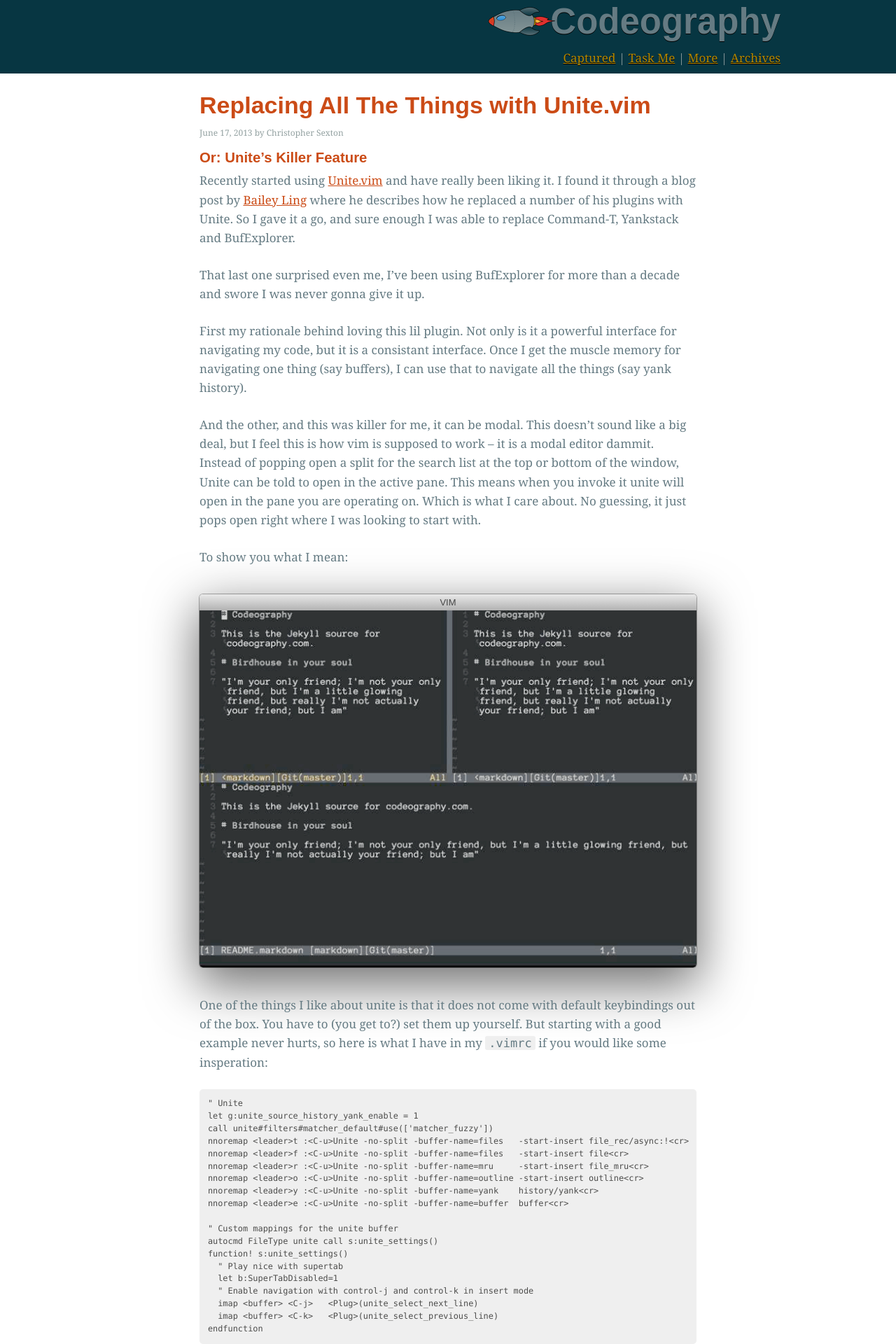
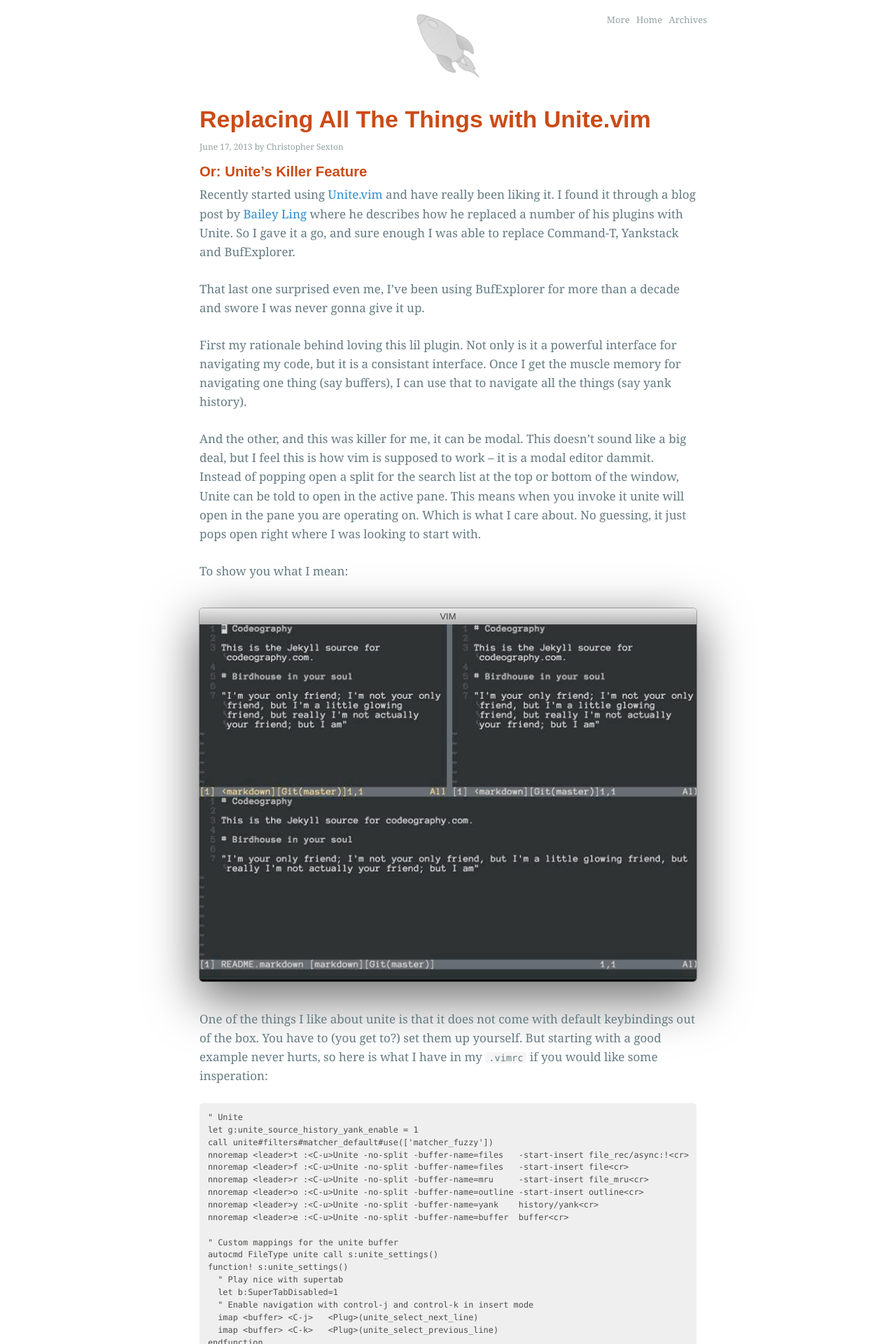
Before and after one commit to csexton/codeography.com, a Jekyll site: the page built from _posts/2013-06-17-replacing-all-the-things-with-unite-vim.markdown, in a window 1280 px wide. Shown: the top 1920 px of the page at 70% size. Built offline with Jekyll 4.4.1, drawn with Linux system fonts in a browser that asks for light colours; nearby versions of some CDN libraries; some web fonts are replaced; Markdown is read by kramdown in place of the engine named in the settings; comment, search, counter and statistics services are not loaded; some of the changed text lies outside the part shown.

Commit message:
Update the layout
Pretty minor but wanted to clean up the view a bit.

```diff
--- a/_layouts/base.html
+++ b/_layouts/base.html
@@ -7,7 +7,7 @@
     <link rel="stylesheet" href="/stylesheets/screen.css" type="text/css" media="screen, projection">
     <link rel="stylesheet" href="/stylesheets/print.css" type="text/css" media="print">
     <!--[if IE]><link rel="stylesheet" href="/stylesheets/ie.css" type="text/css" media="screen, projection"><![endif]-->
-    <link rel="stylesheet" href="/stylesheets/codeography.css" type="text/css" media="screen, projection">
+    <link rel="stylesheet" href="/stylesheets/base.css" type="text/css" media="screen, projection">
     <link rel="stylesheet" href="/stylesheets/github.css" type="text/css" />
     <link rel="alternate" type="application/rss+xml" title="RSS 2.0" href="http://feeds.feedburner.com/codeography" />
     <link rel="author" href="https://plus.google.com/u/0/112546746962704830777/"/>
@@ -18,68 +18,18 @@
     <link rel="stylesheet" href="/javascripts/fancybox/jquery.fancybox-1.3.1.css" type="text/css" media="screen, projection">
     <script src="/javascripts/fancybox/jquery.fancybox-1.3.1.pack.js" type="text/javascript"></script>
 
-    <style type="text/css">
-      #header_row {
-        overflow:hidden !important;
-      }
-      #rocket {
-        position: relative;
-        left: 1050px;
-        top: 0;
-        float:left;
-      }
-      #footer_rocket{
-        position: relative;
-        padding-right: 64px;
-        float:right;
-      }
-      #fire{
-        text-shadow: 0 0 4px white, 0 -5px 4px #FF3, 2px -10px 6px #FD3, -2px -15px 11px #F80, 2px -25px 18px #F20;
-      }
-    </style>
-    <script type="text/javascript">
-      $(document).ready(function() {
-
-        $('#rocket').animate({ left: '520' }, 5000, function(){
-          // Fire!
-          //$('#first_letter').css("text-shadow", "0 0 4px white, 0 -5px 4px #FF3, 2px -10px 6px #FD3, -2px -15px 11px #F80, 2px -25px 18px #F20" );
-        });
-      //  $(document).keydown(function(e){
-      //      if (e.keyCode == 37) {
-      //        $("#rocket").animate({"left": "-=50px"}, "slow");
-      //        return false;
-      //      }
-      //      if (e.keyCode == 38) {
-      //        $("#footer_rocket").animate({"top": "-=5000px"}, 3000);
-      //        return false;
-      //      }
-      //  });
-
-      });
-    </script>
     {% include ga.html %}
   </head>
   <body>
     <div class="noprint" id="header_row">
-      <div class="container">
         <div id="header">
-          <h1>
-            <a href="/">
-              <img id="rocket" src="/images/rocket-100x52.png" />
-              <span id="first_letter">C</span>odeography
-            </a>
-          </h1>
           <div class="nav">
-            <a href="http://www.capturedapp.com/">Captured</a>
-            |
-            <a href="/taskme">Task Me</a>
-            |
             <a href="#footer">More</a>
-            |
+            <a href="/">Home</a>
             <a href="/archives.html">Archives</a>
+          </div>
 
-          </div>
-        </div>
+          <a class="logo" href="/"></a>
       </div>
     </div>
     <div class="content">
@@ -96,33 +46,22 @@
     <div id="footer" class="noprint">
       <a name="footer"></a>
       <div class="container">
-
-        <br />
-        <br />
         <div class="span-5">
           <h5>Projects</h5>
           <ul>
             <li><a href="http://www.capturedapp.com/">Captured</a></li>
             <li><a href="/taskme">Task Me</a></li>
-            <li><a href="/viceroy">Viceroy</a></li>
             <li><a href="http://github.com/csexton/dotfiles">Dotfiles</a></li>
             <li><a href="http://github.com/csexton/jekyll.vim">Jekyll.vim</a></li>
-            <li><a href="http://github.com/csexton/rvm.vim">rvm.vim</a></li>
-            <li><a href="http://github.com/csexton/ssh-keyput">ssh-keyput</a></li>
+            <li><a href="https://github.com/csexton/trailertrash.vim">Trailer Trash</a></li>
           </ul>
 
           <h5>Around the Web</h5>
           <ul>
             <li><a href="http://github.com/csexton/">GitHub</a></li>
-            <li><a href="http://forr.st/-csexton">Forrst</a></li>
             <li><a href="http://twitter.com/crsexton/">Twitter</a></li>
             <li><a href="http://www.linkedin.com/in/csexton">Linked In</a></li>
-            <li><a href="http://fuzzymonk.com">Personal Blog</a></li>
-          </ul>
-          <h5>Blog</h5>
-          <ul>
-            <li><a href="http://feeds.feedburner.com/codeography">Subscribe via RSS</a></li>
-            <li><a href="/archives.html">Archives</a></li>
+            <li><a href="http://fuzzymonk.com">Family Blog</a></li>
           </ul>
 
         </div>
@@ -136,9 +75,13 @@
             {% endfor %}
           </ul>
 
+        </div>
+
+        <div class="span-8 prepend-0 last">
+
           <h5>About</h5>
           <p>
-            Built with love by Christopher Sexton.
+            Technical ramblings and notes to my future self and occationally something useful. The haphazard codeography of Christopher Sexton.
           </p>
 
           <h5>Creative Commons</h5>
@@ -147,11 +90,12 @@
             licensed under a <a href="http://creativecommons.org/licenses/by/3.0/">Creative Commons Attribution 3.0 License</a>
           </p>
 
-        </div>
+          <h5>Blog</h5>
+          <ul>
+            <li><a href="http://feeds.feedburner.com/codeography">Subscribe via RSS</a></li>
+            <li><a href="/archives.html">Archives</a></li>
+          </ul>
 
-        <div class="span-7 prepend-1 last">
-
-          <img id="footer_rocket" src="/images/rocket-155x368.png" />
 
         </div>
       </div>
--- /dev/null
+++ b/stylesheets/base.css
@@ -0,0 +1,307 @@
+@import url("http://fonts.googleapis.com/css?family=Cantarell");
+
+/*
+ * Solarized color scheme rules
+$base03:    #002b36;
+$base02:    #073642;
+$base01:    #586e75;
+$base00:    #657b83;
+$base0:     #839496;
+$base1:     #93a1a1;
+$base2:     #eee8d5;
+$base3:     #fdf6e3;
+$yellow:    #b58900;
+$orange:    #cb4b16;
+$red:       #dc322f;
+$magenta:   #d33682;
+$violet:    #6c71c4;
+$blue:      #268bd2;
+$cyan:      #2aa198;
+$green:     #859900;
+*/
+
+body {
+  font: 17px Georgia,Serif;
+}
+hr {background:#606060;color:#606060;}
+hr.space {background:none;color:none;}
+h1, h2, h3, h4, h5, h6 {
+  font-family: 'Cantarell', arial, serif;
+  font-weight:bolder;
+  color:#CB4B16;
+  border: none;
+}
+h2 a {
+  color: #CB4B16;
+}
+h4 {margin-bottom: 0.3em}
+h5 {margin-bottom: 0.3em}
+p {line-height:160%;}
+
+pre, code, tt {
+  background-color: #f5f5f5;
+  font-size: 0.8em;
+}
+code {
+  border-radius: 3px;
+  padding-left: 5px;
+  padding-right: 5px;
+}
+pre code {
+  font-size: 1.0em;
+  padding-left: 0px;
+  padding-right: 0px;
+}
+div.border {border-color:#606060;}
+div.colborder {border-color:#606060;}
+a, a:focus {
+  color: #2D8CCF;
+  text-decoration: none;
+  /*border-bottom:1px dotted #333333;*/
+}
+a:link {
+}
+a:visited {
+  color: #6C73C2;
+}
+a:active {
+  color: #D13A82;
+}
+a:hover {
+  text-decoration: underline;
+}
+a.image_link {
+  text-decoration: none;
+  border-bottom: none;
+}
+a.image_link:hover {
+  background: none;
+}
+.byline {
+  color: #839496;
+  color: #93a1a1;
+  margin-top: -15px;
+  margin-bottom: 15px;
+  font-size: 12px;
+}
+h2.title {
+  padding-bottom: 0;
+}
+#header h1{
+  padding: 0;
+  margin: 15px 0;
+}
+#header h2{
+  padding: 15px 0;
+  margin: 0;
+  font-size: 14px;
+  text-align: right;
+  text-shadow: none;
+}
+#header h1 a{
+  text-decoration: none;
+  border-bottom: none;
+  color: #657B83;
+  text-shadow: 0px 1px 0px black;
+}
+#header h1 a:hover {
+  background-color: #002B36;
+  background-color: #073642;
+}
+#header {
+  padding-top: 15px;
+  width: 750px;
+  margin: 0 auto;
+}
+#header_row {
+}
+
+#header .logo {
+  display: block;
+  height: 100px;
+  width: 100px;
+  margin: 0 auto;
+  background-image: url("/images/base/rocket-grey.png");
+  background-size: 100% 100%;
+    background-repeat: no-repeat;
+}
+#header:hover .logo {
+  background-image: url("/images/base/rocket.png");
+}
+#header:hover .nav {
+  display:block;
+}
+#header .nav {
+  float: right;
+  display:none;
+  display:block;
+}
+
+#header .nav a {
+  color: #93A1A1;
+  padding-right: 5px;
+  font-size: 13px;
+}
+
+#header .nav a:hover {
+  color: #CB4B16;
+  text-decoration: none;
+}
+
+
+#footer {
+  color: #93a1a1;
+  padding-top: 40px;
+}
+#footer h5, #footer h6 {
+  color: #839496;
+}
+.footer {
+  border-bottom:thin dotted #efefef;
+}
+.content {
+  background: white;
+  color: #657B83;
+  margin-top: 10px;
+}
+
+.content img {
+  max-width: 710px;
+  height: auto;
+}
+
+/* Forms */
+
+input,
+button,
+textarea {
+  border:1px solid #93a1a1;
+}
+input[type="image"] {
+  border:none;
+}
+button,
+input[type="text"],
+input[type="password"],
+input[type="file"] {
+  padding:2px 3px;
+}
+input[type="button"],
+button {
+  padding:1px 3px;
+  cursor:pointer;
+}
+textarea {
+  padding:4px 2px;
+}
+fieldset {
+  border:1px solid #333;
+}
+
+legend {
+  font-size:80%;
+}
+
+label {
+  font-size:80%;
+}
+
+select {}
+select option {}
+select optgroup {}
+textarea {}
+
+#sell_box {
+  -moz-box-shadow: 2px 2px 6px #333333;
+  -webkit-box-shadow: 2px 2px 6px #333333;
+  box-shadow:2px 2px 6px #333333;
+  padding:10px;
+  background:white;
+  -webkit-border-radius: 8px;
+  -moz-border-radius: 8px;
+  border-radius: 8px;
+
+}
+#sell_box form {
+  text-align: right;
+}
+
+body ::-webkit-scrollbar {
+  width: 16px;
+  height: 16px;
+}
+
+body ::-webkit-scrollbar-button:start:decrement,
+body ::-webkit-scrollbar-button:end:increment  {
+  height: 0px;
+  width: 0px;
+  display: block;
+}
+
+/* body ::-webkit-scrollbar-track-piece { */
+/* background-color: #93a1a1; */
+/* -webkit-border-radius: 6px; */
+/* } */
+
+body ::-webkit-scrollbar-thumb {
+  height: 50px;
+  background-color: #ccc;
+  border: 4px solid #efefef;
+  -webkit-border-radius: 8px;
+}
+
+.archives h3 {
+  margin: 10px 0 10px -20px;
+}
+.archives span.date {
+  width: 2em;
+  display: inline-block;
+}
+
+.vimwin {
+
+   margin-top:40px;
+   margin-left: auto;
+   margin-right: auto;
+   margin-bottom:40px;
+
+
+   border-radius: 5px;
+   box-shadow:inset 0 1px 0 rgba(255,255,255,.6), 0 22px 70px 4px rgba(0,0,0,0.56), 0 0 0 1px rgba(0, 0, 0, 0.3);
+
+}
+.vimwin img {
+   border-bottom-left-radius: 5px;
+   border-bottom-right-radius: 5px;
+ }
+.vimhead {
+  text-align: center;
+  font-weight: bolder;
+  font-size: 13px;
+  line-height: 23px;
+  text-shadow: #cbcccc 0 1px 0;
+  color: #474747;
+  font-weight: normal;
+  margin-bottom: 0;
+  -moz-border-radius-topleft: 5px;
+  -webkit-border-top-left-radius: 5px;
+  border-top-left-radius: 5px;
+  -moz-border-radius-topright: 5px;
+  -webkit-border-top-right-radius: 5px;
+  border-top-right-radius: 5px;
+  font-family: "Helvetica Neue", Arial, "Lucida Grande", "Lucida Sans Unicode", Lucida, sans-serif;
+  background: -webkit-linear-gradient(rgba(233, 233, 233, 1.0), rgba(178, 178, 178, 1.0) 23px, #6A6A6A 1px, #EDEDED, #EDEDED 23px);
+  border-bottom: 0;
+}
+pre code { background-color: #efefef}
+pre {
+  /* background: #efefef url('../images/shadow.png') repeat-x 0 0; */
+  background-color: #efefef;
+  padding: 1em;
+  overflow: auto;
+  color: #4d4d4c;
+  font-size: 0.7em;
+  font-family: 'Inconsolata', Monaco, "Courier New", Courier, monospace;
+  -webkit-border-radius: 5px;
+  -moz-border-radius: 5px;
+}
--- a/stylesheets/screen.css
+++ b/stylesheets/screen.css
@@ -34,7 +34,6 @@ h1 img, h2 img, h3 img, h4 img, h5 img, h6 img {margin:0;}
 p {margin:0 0 1.5em;}
 p img.left {float:left;margin:1.5em 1.5em 1.5em 0;padding:0;}
 p img.right {float:right;margin:1.5em 0 1.5em 1.5em;}
-a:focus, a:hover {color:#000;}
 a {color:#009;text-decoration:underline;}
 blockquote {margin:1.5em;color:#666;font-style:italic;}
 strong {font-weight:bold;}
```
Also changed, not shown: images/base/rocket-grey.png (added), images/base/rocket.png (added), images/header.jpg (deleted), images/header.png (deleted), images/rocket-100x52.png (deleted), images/rocket-155x368.png (deleted), images/rss.png (deleted), images/title_logo.png (deleted).
